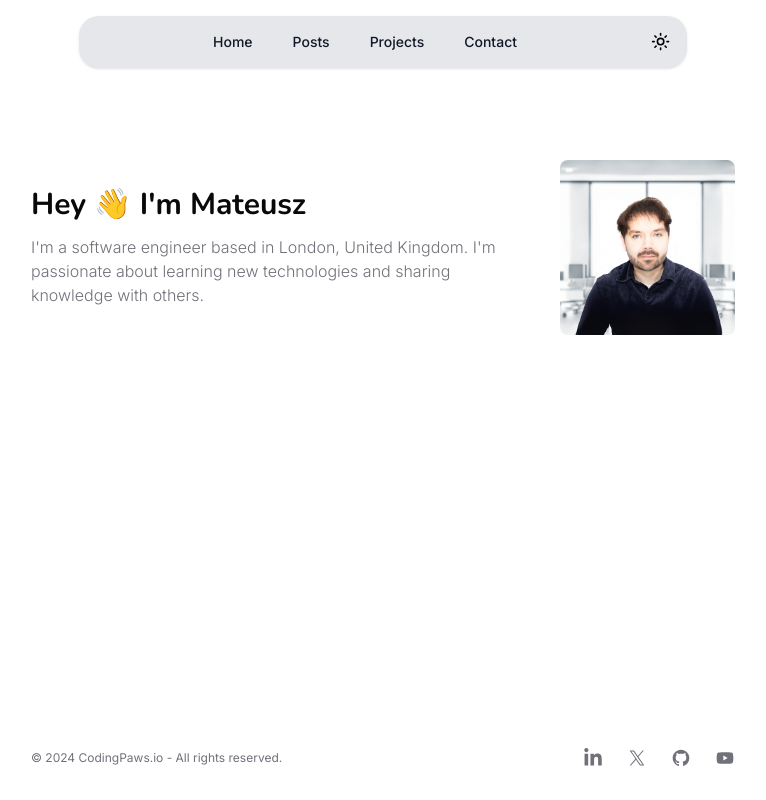
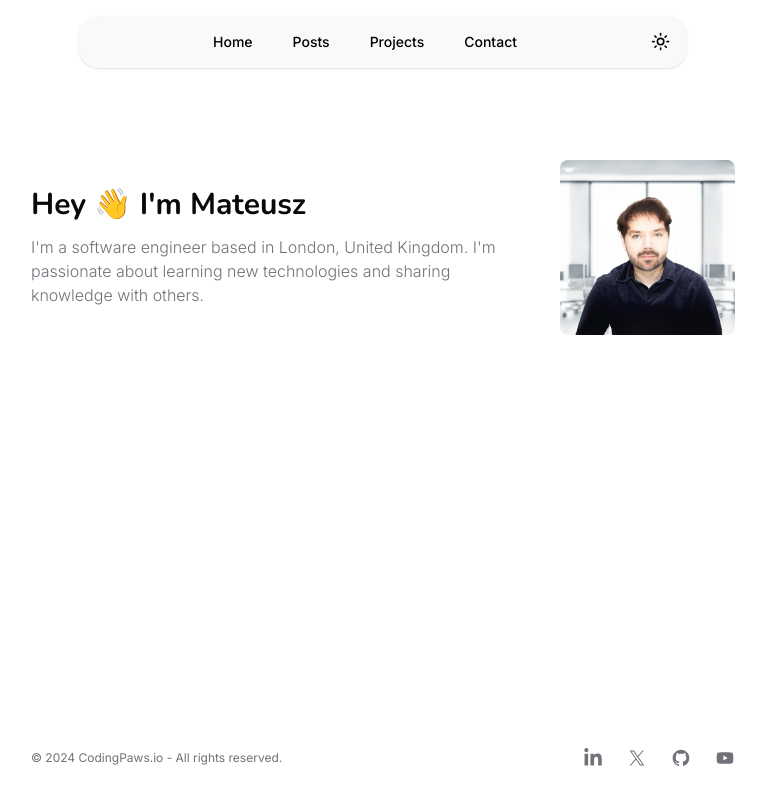
Before and after one commit to MateuszKan/portfolio, a Next.js app: page / in a window 1280 px wide. Shown: the whole page, without its empty margins (257-1023 px from the left). Built offline with nearby package versions, Linux system fonts and the light colour scheme.

Commit message:
blur navbar

```diff
--- a/src/app/globals.css
+++ b/src/app/globals.css
@@ -103,10 +103,10 @@
     @apply font-medium;
   }
     .navbar {
-      @apply bg-gray-200 text-black;
+      @apply bg-gray-200 text-black backdrop-blur-lg bg-opacity-25
     }
 
     .dark .navbar {
-      @apply bg-gray-800 text-white;
+      @apply bg-gray-800 text-white backdrop-blur-lg bg-opacity-25
 }
 }
--- a/src/components/header.tsx
+++ b/src/components/header.tsx
@@ -19,7 +19,7 @@ export default function Header() {
 
   return (
     <nav className="fixed top-4 left-1/2 transform -translate-x-1/2 z-50 w-1/2 max-w-7xl px-4">
-  <div className="navbar flex items-center justify-between w-full rounded-[20px] p-2 shadow">
+  <div className="navbar backdrop-blur-lg flex items-center justify-between w-full rounded-[20px] p-2 shadow">
     {/* Left section: Hamburger and Nav Items */}
     <div className="flex items-center w-full">
       {/* Hamburger menu button */}
@@ -50,7 +50,7 @@ export default function Header() {
 function NavItem({ href, children, onClick }: NavItemProps) {
   return (
     <Link href={href} passHref>
-      <Button variant="ghost" className="text-gray-900 dark:text-gray-100 hover:text-primary hover:bg-primary/10 outline-none" onClick={onClick}>
+      <Button variant="ghost" onClick={onClick}>
         {children}
       </Button>
     </Link>
--- a/src/components/theme-toggle.tsx
+++ b/src/components/theme-toggle.tsx
@@ -13,7 +13,7 @@ export function ModeToggle() {
   }
 
   return (
-    <Button variant="outline" size="icon" className="outline-none navbar" onClick={toggleTheme}>
+    <Button variant="outline" size="icon" onClick={toggleTheme}>
       <Sun className={`h-[1.2rem] w-[1.2rem] transition-all ${theme === "dark" ? "rotate-90 scale-0" : "rotate-0 scale-100"}`} />
       <Moon className={`absolute h-[1.2rem] w-[1.2rem] transition-all ${theme === "dark" ? "rotate-0 scale-100" : "-rotate-90 scale-0"}`} />
       <span className="sr-only">Toggle theme</span>
```
